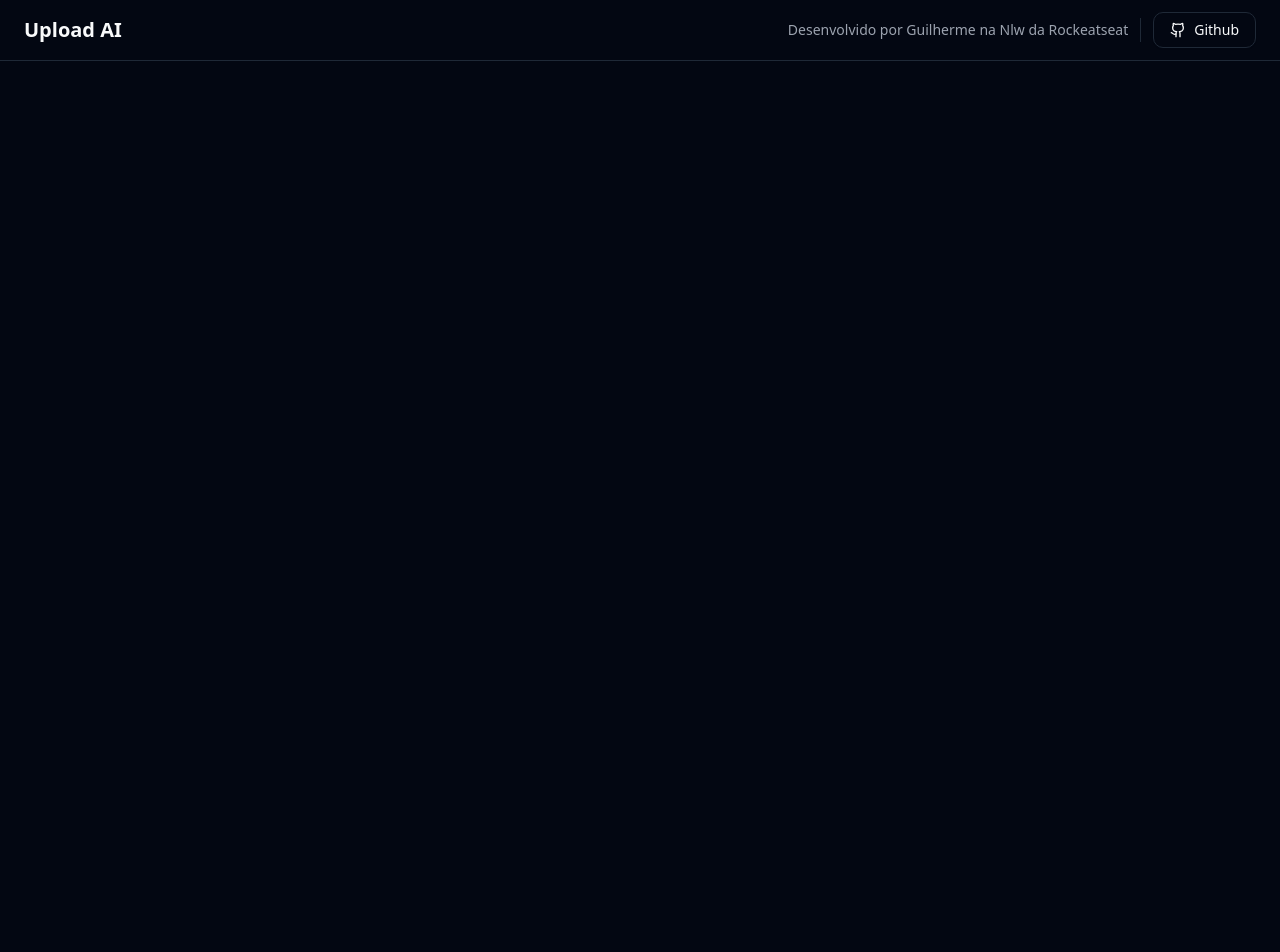
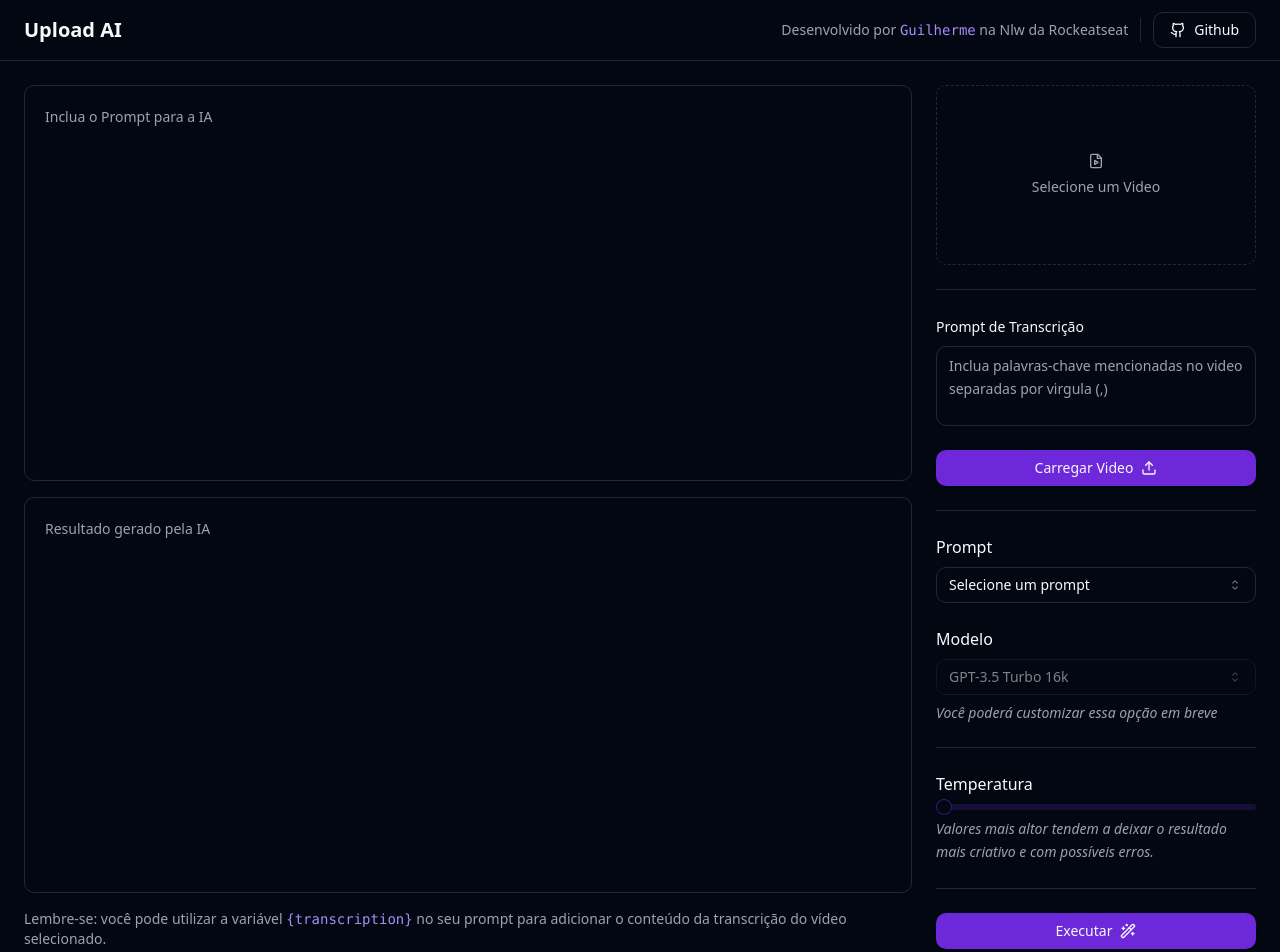
Before and after one commit to GuiCezaF/Nlw-IA, a React (Vite) app in the folder upload-ai-web/: page / in a window 1280 px wide. Shown: the top 952 px of the page. Before the commit the page ends 800 px from the top, so only its background shows below. Built offline with nearby package versions, Linux system fonts and the light colour scheme.

Commit message:
feat: create text areas and aside options

```diff
--- a/upload-ai-web/src/App.tsx
+++ b/upload-ai-web/src/App.tsx
@@ -1,26 +1,147 @@
 import { Button } from "./components/ui/button";
-import { Github } from "lucide-react";
+import { Github, FileVideo, Upload, Wand2 } from "lucide-react";
 import { Separator } from "./components/ui/separator";
+import { Textarea } from "./components/ui/textarea";
+import { Label } from "./components/ui/label";
+import {
+  Select,
+  SelectContent,
+  SelectItem,
+  SelectTrigger,
+  SelectValue,
+} from "./components/ui/select";
+import { Slider } from "./components/ui/slider";
 
 export function App() {
   return (
-    <div>
+    <div className="min-h-screen flex flex-col">
       <div className="px-6 py-3 flex items-center justify-between border-b">
         <h1 className="text-xl font-bold">Upload AI</h1>
 
         <div className="flex items-center gap-3">
           <span className="text-sm text-muted-foreground">
-            Desenvolvido por Guilherme na Nlw da Rockeatseat
+            Desenvolvido por <code className="text-violet-400">Guilherme</code> na Nlw da Rockeatseat
           </span>
 
           <Separator orientation="vertical" className="h-6" />
 
-          <Button variant="outline">
+          <Button variant="outline" >
             <Github className="w-4 h-4 mr-2" />
             Github
           </Button>
         </div>
       </div>
+
+      <main className="flex-1 p-6 flex gap-6">
+        <div className="flex flex-col flex-1 gap-4 ">
+          <div className="grid grid-rows-2 gap-4 flex-1">
+            <Textarea
+              className="resize-none p-5 leading-relaxed"
+              placeholder="Inclua o Prompt para a IA"
+            />
+            <Textarea
+              className="resize-none p-5 leading-relaxed"
+              placeholder="Resultado gerado pela IA"
+              readOnly
+            />
+          </div>
+
+          <p className="text-sm text-muted-foreground">
+            Lembre-se: você pode utilizar a variável{" "}
+            <code className="text-violet-400">{`{transcription}`}</code> no seu
+            prompt para adicionar o conteúdo da transcrição do vídeo
+            selecionado.
+          </p>
+        </div>
+        <aside className="w-80 space-y-6">
+          <form className="space-y-6 ">
+            <label
+              htmlFor="video"
+              className="border flex rounded-md aspect-video cursor-pointer border-dashed text-sm flex-col gap-2 items-center justify-center text-muted-foreground hover:bg-primary/5"
+            >
+              <FileVideo className="w-4 h-4" />
+              Selecione um Video
+            </label>
+            <input
+              type="file"
+              id="video"
+              accept="video/mp4"
+              className="sr-only"
+            />
+
+            <Separator />
+
+            <div className=" space-y-2">
+              <Label htmlFor="transcription_prompt">
+                Prompt de Transcrição
+              </Label>
+              <Textarea
+                id="transcription_prompt"
+                className="h-20 leading-relaxed resize-none "
+                placeholder="Inclua palavras-chave mencionadas no video separadas por virgula (,)"
+              />
+            </div>
+            <Button type="submit" className="w-full">
+              Carregar Video
+              <Upload className="w-4 h-4 ml-2" />
+            </Button>
+          </form>
+
+          <Separator />
+
+          <form className="space-y-6 ">
+
+          <div className=" space-y-2">
+              <label>Prompt</label>
+              <Select>
+                <SelectTrigger>
+                  <SelectValue placeholder="Selecione um prompt"/>
+                </SelectTrigger>
+                <SelectContent>
+                  <SelectItem value="title">Titulo do YouTube</SelectItem>
+                  <SelectItem value="description">Descrição do YouTube</SelectItem>
+                </SelectContent>
+              </Select>
+            </div>
+
+
+            <div className=" space-y-2">
+              <label>Modelo</label>
+              <Select disabled defaultValue="gpt3.5">
+                <SelectTrigger>
+                  <SelectValue />
+                </SelectTrigger>
+                <SelectContent>
+                  <SelectItem value="gpt3.5">GPT-3.5 Turbo 16k</SelectItem>
+                </SelectContent>
+              </Select>
+              <span className="block text-sm text-muted-foreground italic">
+                Você poderá customizar essa opção em breve
+              </span>
+            </div>
+            <Separator/>
+
+            <div className=" space-y-2">
+              <label>Temperatura</label>
+              <Slider
+              min={0}
+              max={1}
+              step={0.1}
+              />
+
+              <span className="block text-sm text-muted-foreground italic leading-relaxed">
+                Valores mais altor tendem a deixar o resultado mais criativo e com possíveis erros.
+              </span>
+            </div>
+            <Separator/>
+
+            <Button type="submit" className="w-full">
+              Executar
+              <Wand2 className="w-4 h-4 ml-2 "/>
+            </Button>
+          </form>
+        </aside>
+      </main>
     </div>
   );
 }
```
